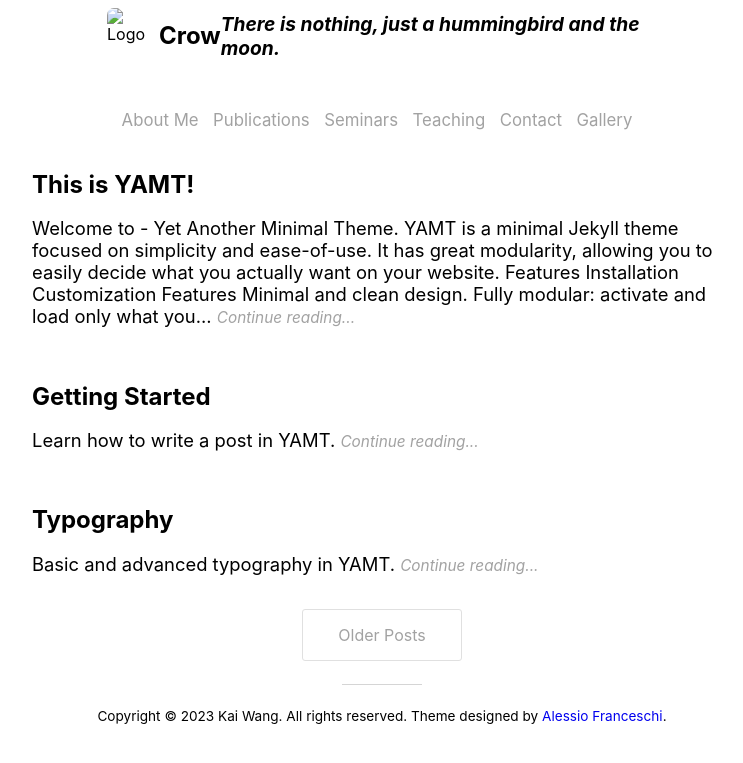
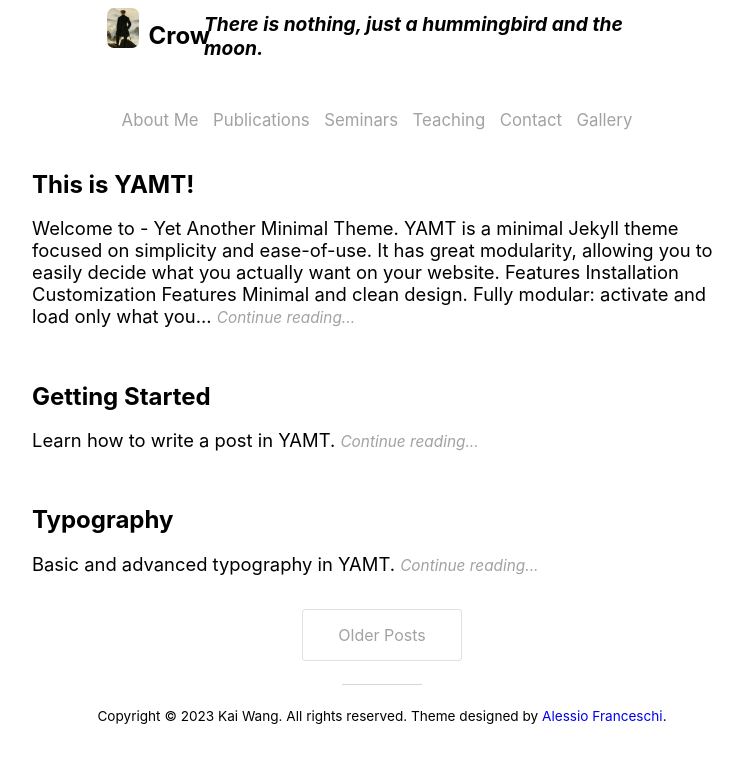
Before and after one commit to ICOTRT2024/Crow-Moon.github.io, a Jekyll site: the page built from index.html, in a window 1280 px wide. Shown: the top 763 px of the page, without its empty margins (258-1001 px from the left). Built offline with Jekyll 4.4.1, drawn with Linux system fonts in a browser that asks for light colours; nearby versions of some CDN libraries; the list of posts is cut into pages by our own code.

Commit message:
change the path to logo.png

```diff
--- a/_includes/header.html
+++ b/_includes/header.html
@@ -1,7 +1,7 @@
 <header id="header">
 	<div id="site_title">
 		<a href="{{ "/" | absolute_url }}">
-			<img src="/path/to/logo.png" alt="Logo" height="60">
+			<img src="logo.png" alt="Logo" height="60">
 			<h1>Crow</h1>
 		</a>
 		{% if site.data.settings.subtitle.active %}
```
